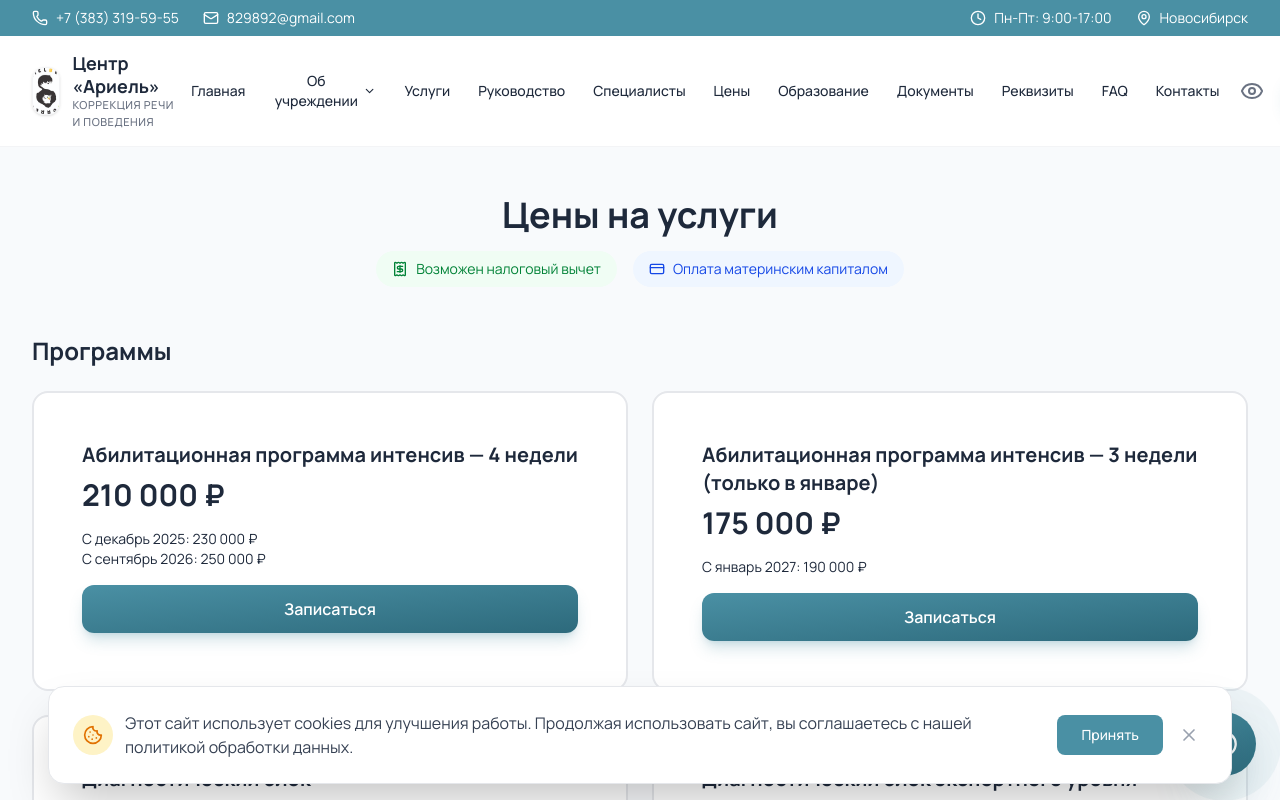
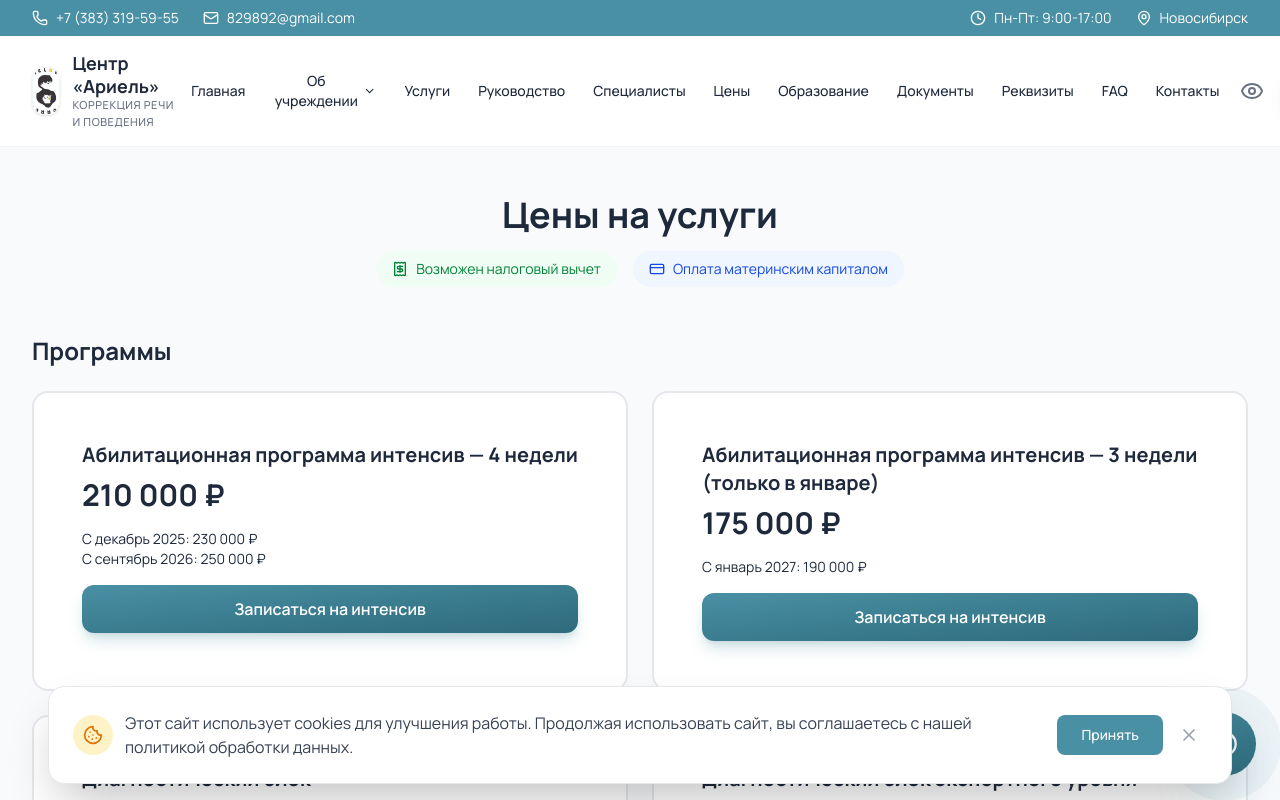
Before and after one commit to lyubimtsevp/ariel-center, a Next.js app: page /prices in a window 1280 px wide. Shown: the top 800 px of the page. Built offline with nearby package versions, Linux system fonts and the light colour scheme.

Commit message:
Исправлена навигация на странице цен
- Программы интенсив ведут на /booking/intensive
- Диагностические блоки ведут на /contacts
- Мелкие правки форматирования

```diff
--- a/src/app/booking/intensive/page.tsx
+++ b/src/app/booking/intensive/page.tsx
@@ -378,8 +378,8 @@ Email: ${formData.email}
                   onClick={() => agreePayment && paymentFile && setStep('form')}
                   disabled={!agreePayment || !paymentFile}
                   className={`px-8 py-3 rounded-xl transition font-medium ${agreePayment && paymentFile
-                      ? 'bg-green-500 text-white hover:bg-green-600'
-                      : 'bg-gray-200 text-gray-400 cursor-not-allowed'
+                    ? 'bg-green-500 text-white hover:bg-green-600'
+                    : 'bg-gray-200 text-gray-400 cursor-not-allowed'
                     }`}
                 >
                   Я оплатил — продолжить
--- a/src/app/booking/matkapital/page.tsx
+++ b/src/app/booking/matkapital/page.tsx
@@ -443,8 +443,8 @@ Email: ${formData.email}
                   onClick={() => agreePayment && paymentFile && setStep('form')}
                   disabled={!agreePayment || !paymentFile}
                   className={`px-8 py-3 rounded-xl transition font-medium ${agreePayment && paymentFile
-                      ? 'bg-green-500 text-white hover:bg-green-600'
-                      : 'bg-gray-200 text-gray-400 cursor-not-allowed'
+                    ? 'bg-green-500 text-white hover:bg-green-600'
+                    : 'bg-gray-200 text-gray-400 cursor-not-allowed'
                     }`}
                 >
                   Я оплатил — продолжить
--- a/src/app/prices/page.tsx
+++ b/src/app/prices/page.tsx
@@ -68,11 +68,19 @@ export default function PricesPage() {
                         ))}
                       </div>
                     )}
-                    <Link href="/booking/intensive">
-                      <Button variant="primary" className="w-full">
-                        Записаться
-                      </Button>
-                    </Link>
+                    {item.name.toLowerCase().includes('интенсив') ? (
+                      <Link href="/booking/intensive">
+                        <Button variant="primary" className="w-full">
+                          Записаться на интенсив
+                        </Button>
+                      </Link>
+                    ) : (
+                      <Link href="/contacts">
+                        <Button variant="primary" className="w-full">
+                          Записаться
+                        </Button>
+                      </Link>
+                    )}
                   </CardContent>
                 </Card>
               </motion.div>
```
